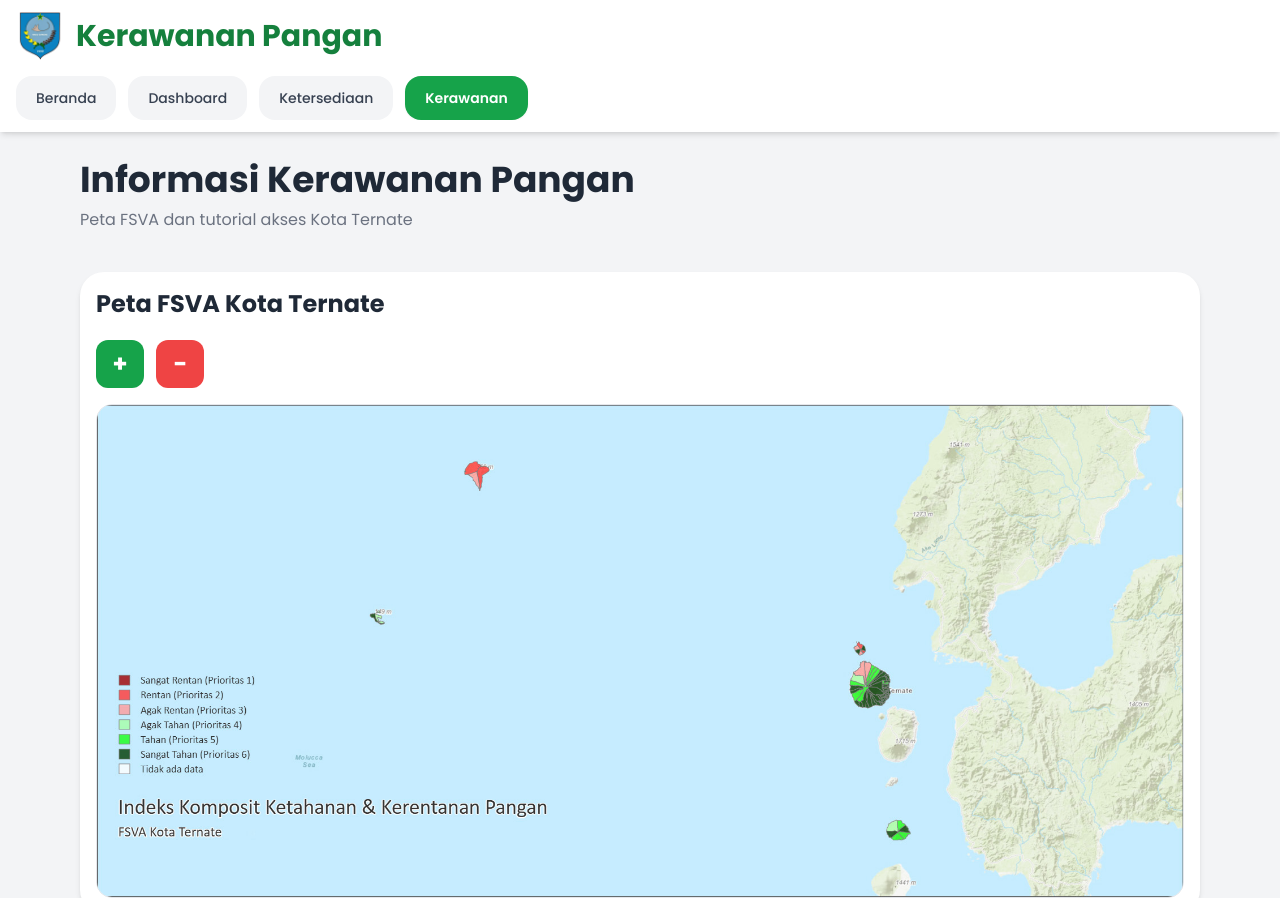
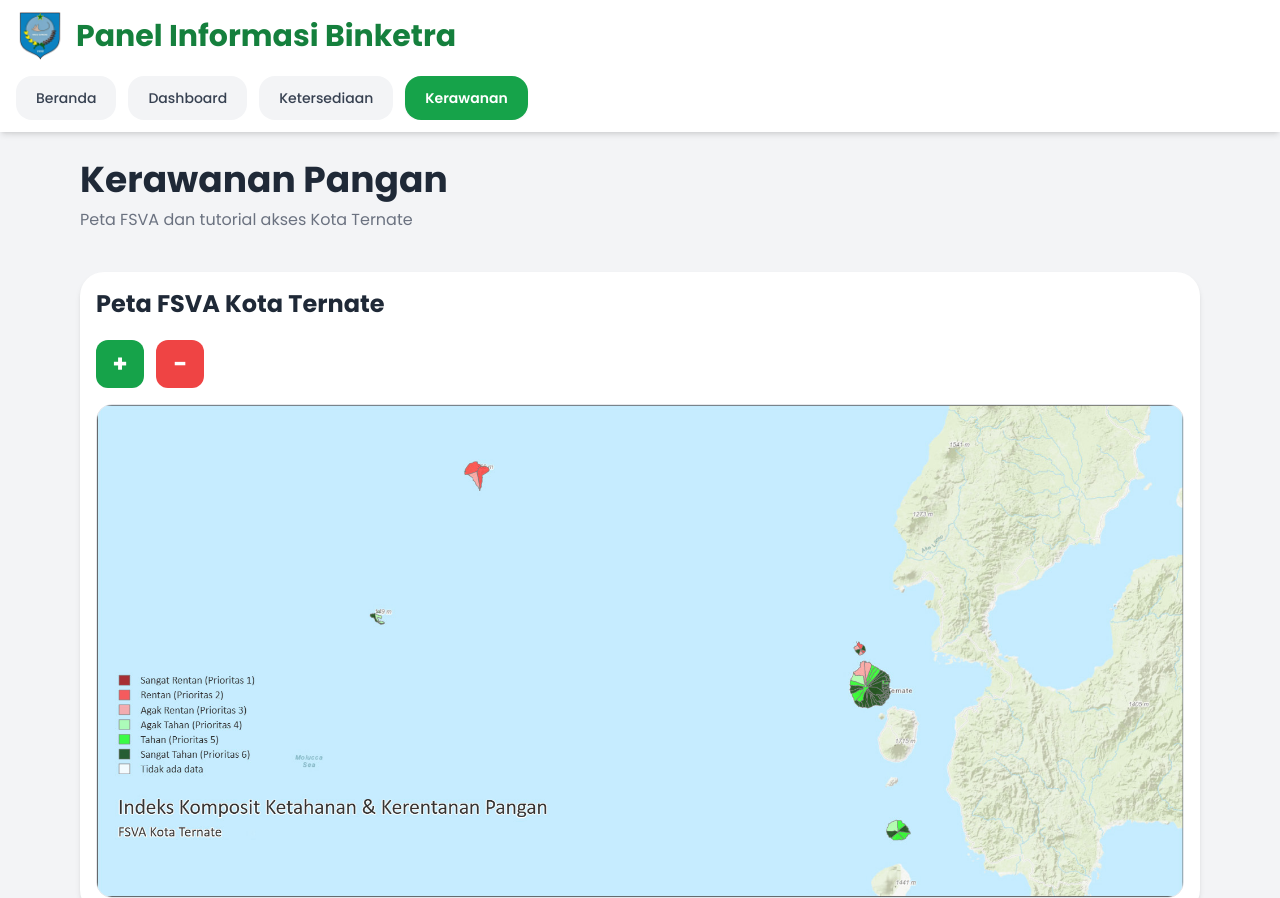
Before and after one commit to KetpangTernate/bidang-ketersediaan, a plain HTML site: page kerawanan.html in a window 1280 px wide. Shown: the top 898 px of the page. Drawn offline with nearby package versions, Linux system fonts and the light colour scheme; some packages are replaced by stand-ins of ours; a script that the page names is missing.

Commit message:
Fix HTML structure and update content

```diff
--- a/kerawanan.html
+++ b/kerawanan.html
@@ -54,8 +54,9 @@
           class="w-12 h-12 object-contain"
         >
 
-        <h1 class="text-xl md:text-3xl font-bold text-green-700">
-          Kerawanan Pangan
+       <h1 class="text-xl md:text-3xl font-bold text-green-700">
+          Panel Informasi Binketra
+
         </h1>
 
       </div>
@@ -105,7 +106,7 @@
 
       <h2 class="text-3xl md:text-4xl font-bold text-gray-800">
 
-        Informasi Kerawanan Pangan
+        Kerawanan Pangan
 
       </h2>
 
```
